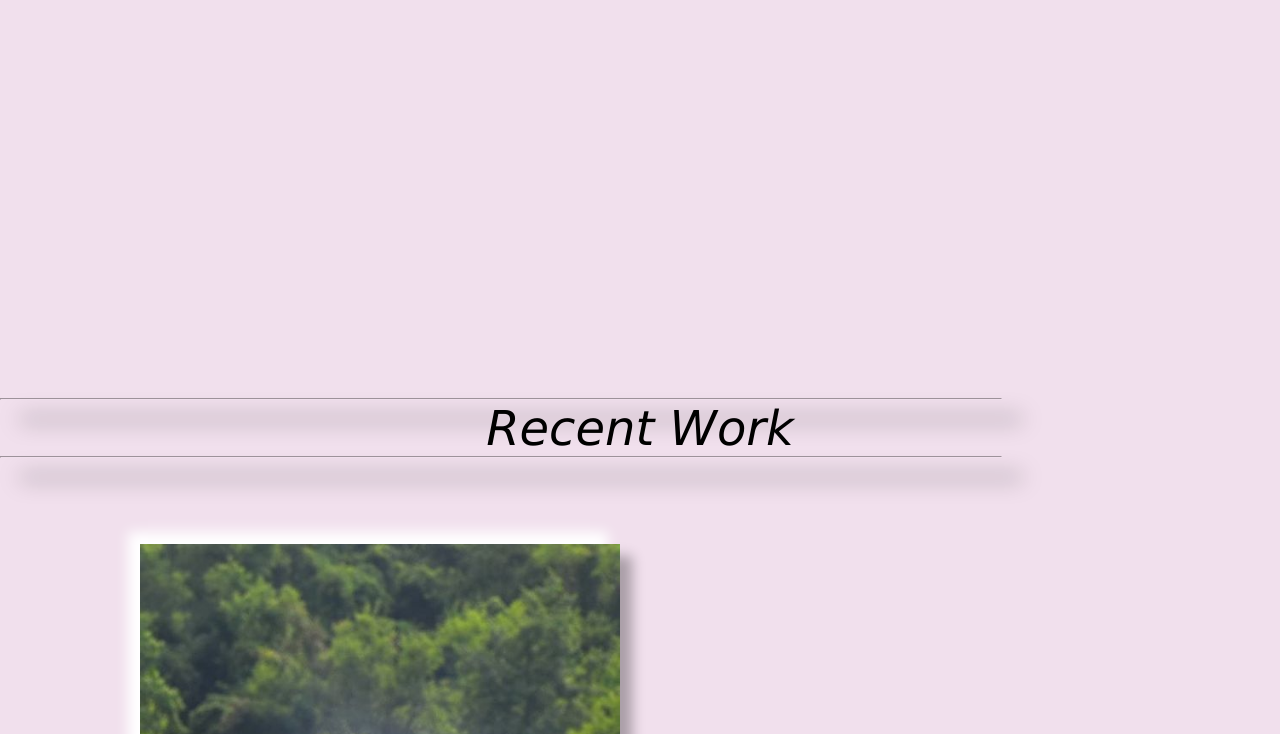
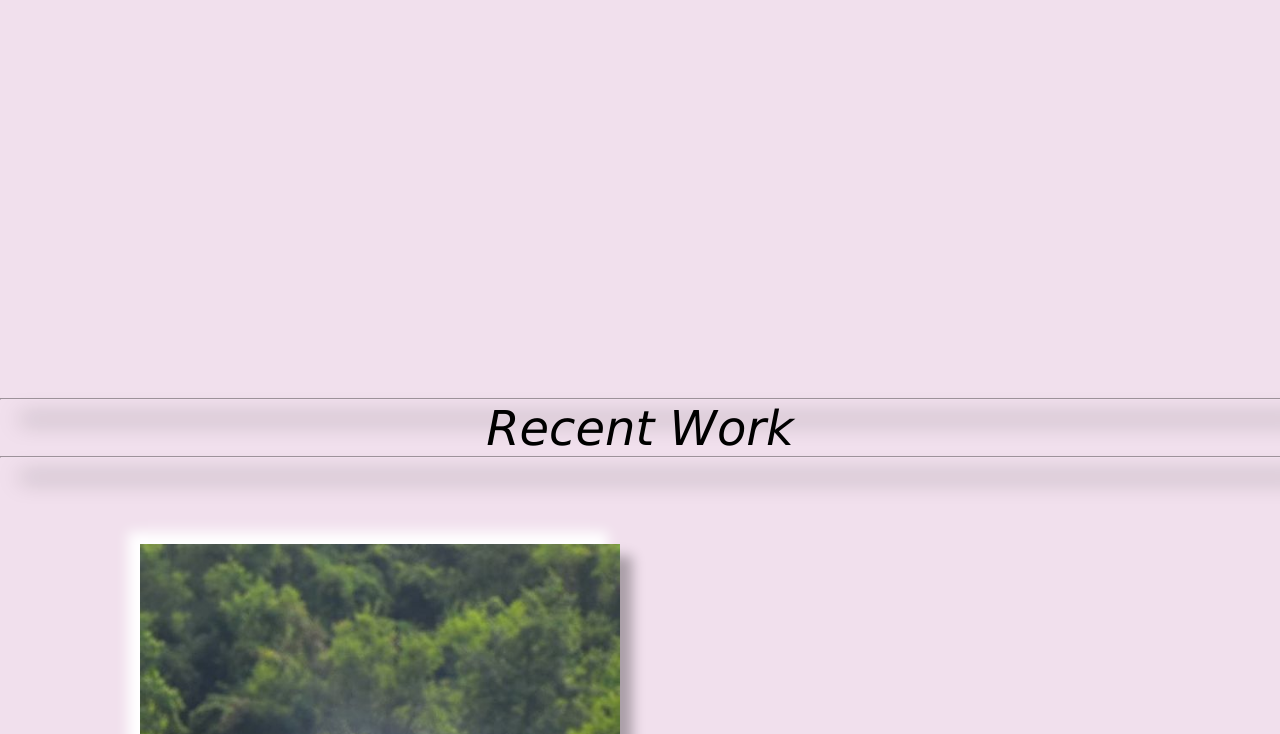
Before and after one commit to akshat24sharma/portfolio, a plain HTML site: page index.html in a window 1280 px wide. Shown: the part 653-1387 px from the top of the page. Drawn offline with nearby package versions, Linux system fonts and the light colour scheme.

Commit message:
Update demoport1.css

```diff
--- a/demoport1.css
+++ b/demoport1.css
@@ -31,7 +31,8 @@ hr {
     fill: rgb(241, 224, 237);
     border-color: rgb(241, 224, 237);
     filter: drop-shadow(20px 20px 11px black);
-    width:1000px;
+    width:100%;
+    max-width:100%;
 }
 
 #home-link {
```
